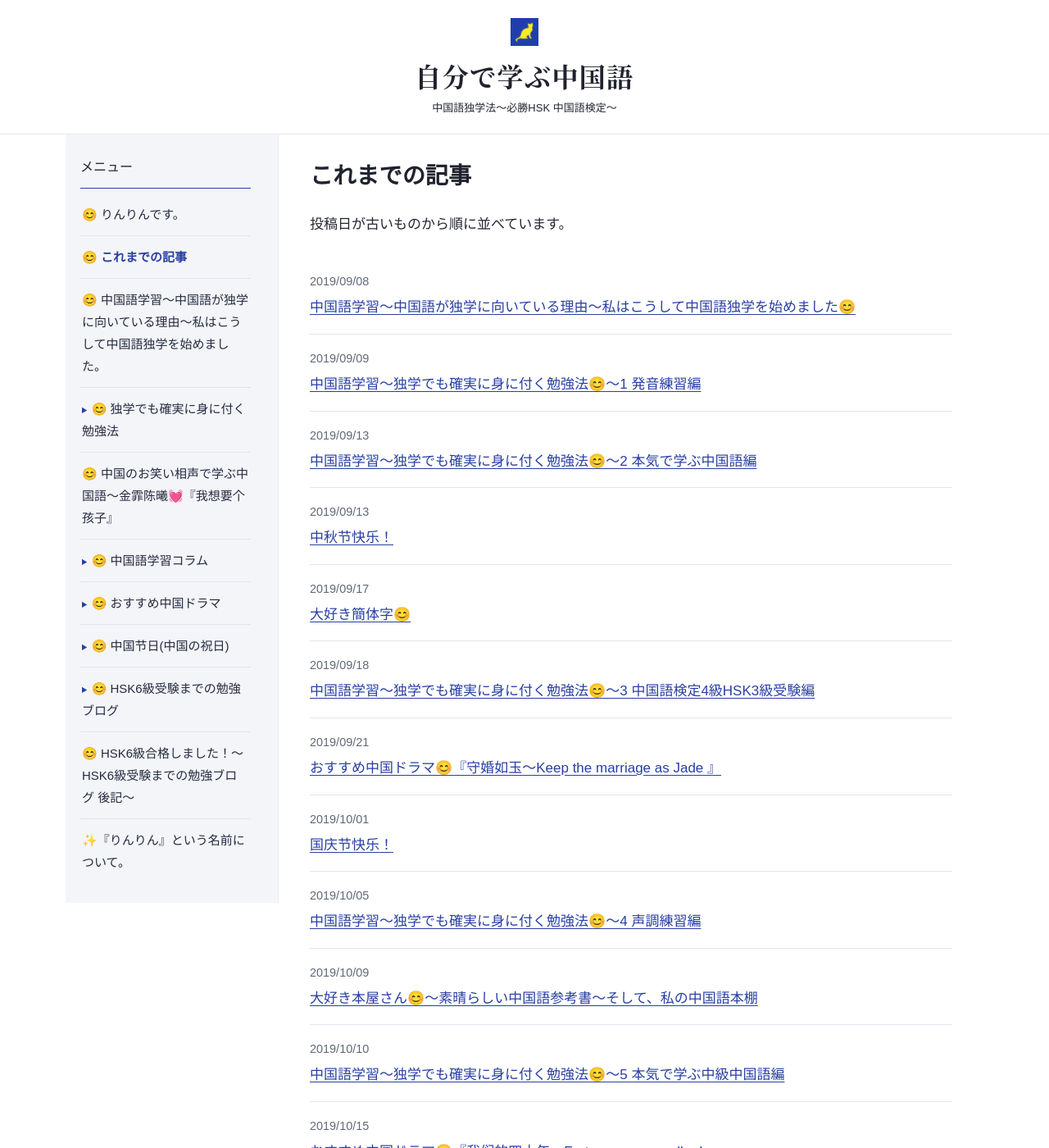
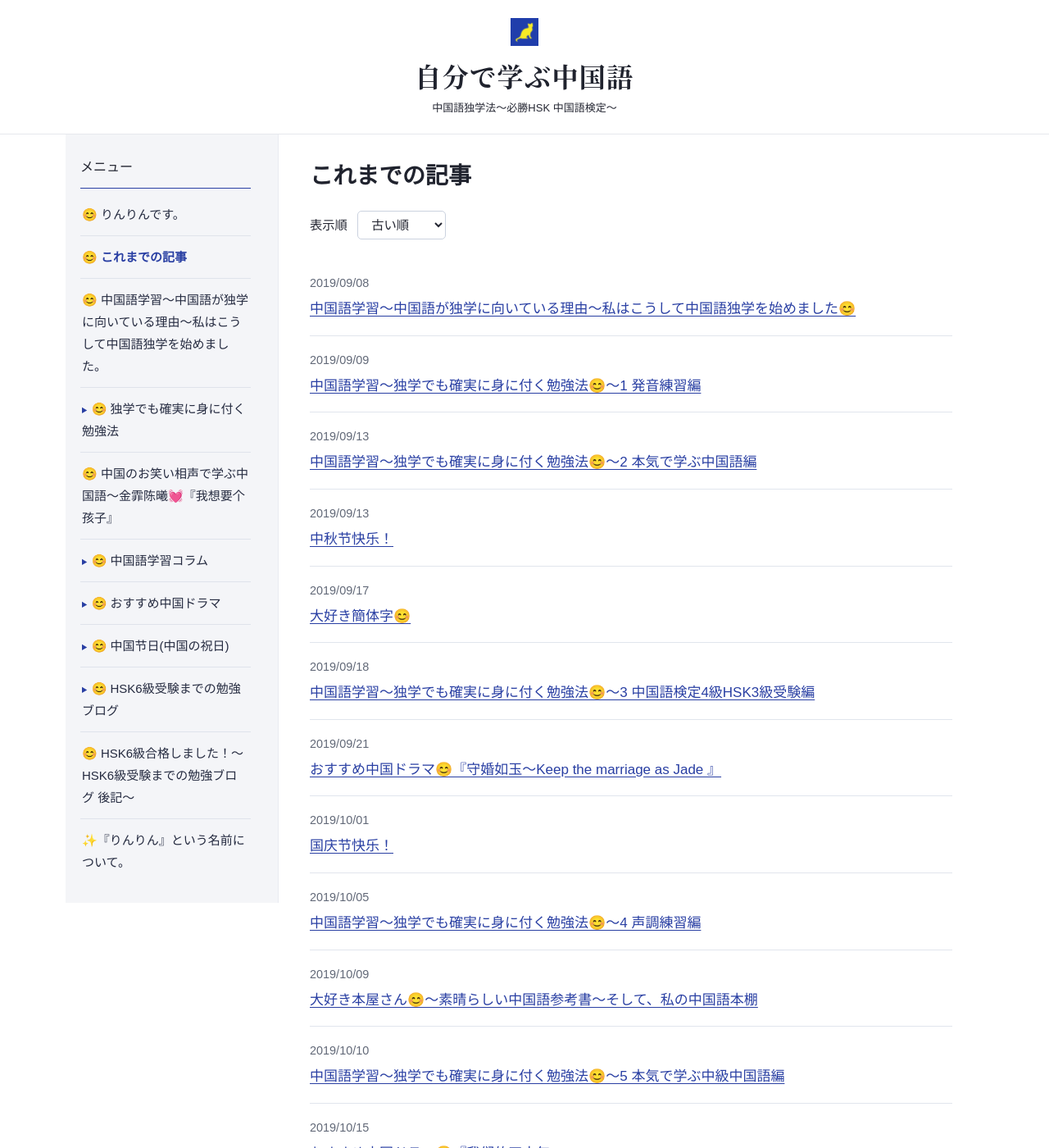
Before and after one commit to linlin-art/jibundemanabu, a Jekyll site: the page built from articles.html, in a window 1280 px wide and 1400 px high. Shown: the whole window at 82% size. Built offline with Jekyll 4.4.1, drawn with Linux system fonts in a browser that asks for light colours; some of the changed lines change nothing that is shown.

Commit message:
Add files via upload

```diff
--- a/articles.html
+++ b/articles.html
@@ -8,10 +8,12 @@ permalink: /articles.html
 .archive-list li { padding: 16px 0; border-bottom: 1px solid #e1e5ed; line-height: 1.8; }
 .archive-list time { display: block; margin-bottom: 4px; color: #626978; font-size: .85em; }
 .archive-list a { text-underline-offset: .2em; }
+.archive-sort { margin: 20px 0; font-size: .9em; }
+.archive-sort select { margin-left: 8px; padding: 7px 12px; border: 1px solid #cbd2df; border-radius: 5px; background: #fff; color: #252733; font: inherit; }
 </style>
 <article>
 <h1>これまでの記事</h1>
-<p>投稿日が古いものから順に並べています。</p>
+<div class="archive-sort"><label for="archive-order">表示順</label> <select id="archive-order"><option value="oldest">古い順</option><option value="newest">新しい順</option></select></div>
 <ol class="archive-list">
 <li><time datetime="2019-09-08">2019/09/08</time><a href="{{ '/article-86.html' | relative_url }}">中国語学習～中国語が独学に向いている理由～私はこうして中国語独学を始めました😊</a></li>
 <li><time datetime="2019-09-09">2019/09/09</time><a href="{{ '/article-145.html' | relative_url }}">中国語学習～独学でも確実に身に付く勉強法😊～1 発音練習編</a></li>
@@ -43,4 +45,17 @@ permalink: /articles.html
 <li><time datetime="2020-06-16">2020/06/16</time><a href="{{ '/article-4908.html' | relative_url }}">HSK6級受験までの勉強ブログ😊～8, あと95日(最終回)</a></li>
 <li><time datetime="2021-01-11">2021/01/11</time><a href="{{ '/article-5087.html' | relative_url }}">HSK6級合格しました！～HSK6級受験までの勉強ブログ😊後記～</a></li>
 </ol>
+<script>
+(function () {
+  var order = document.getElementById('archive-order');
+  var list = document.querySelector('.archive-list');
+  if (!order || !list) return;
+  var entries = Array.from(list.children);
+  order.addEventListener('change', function () {
+    var sorted = entries.slice();
+    if (order.value === 'newest') sorted.reverse();
+    sorted.forEach(function (entry) { list.appendChild(entry); });
+  });
+})();
+</script>
 </article>
```
